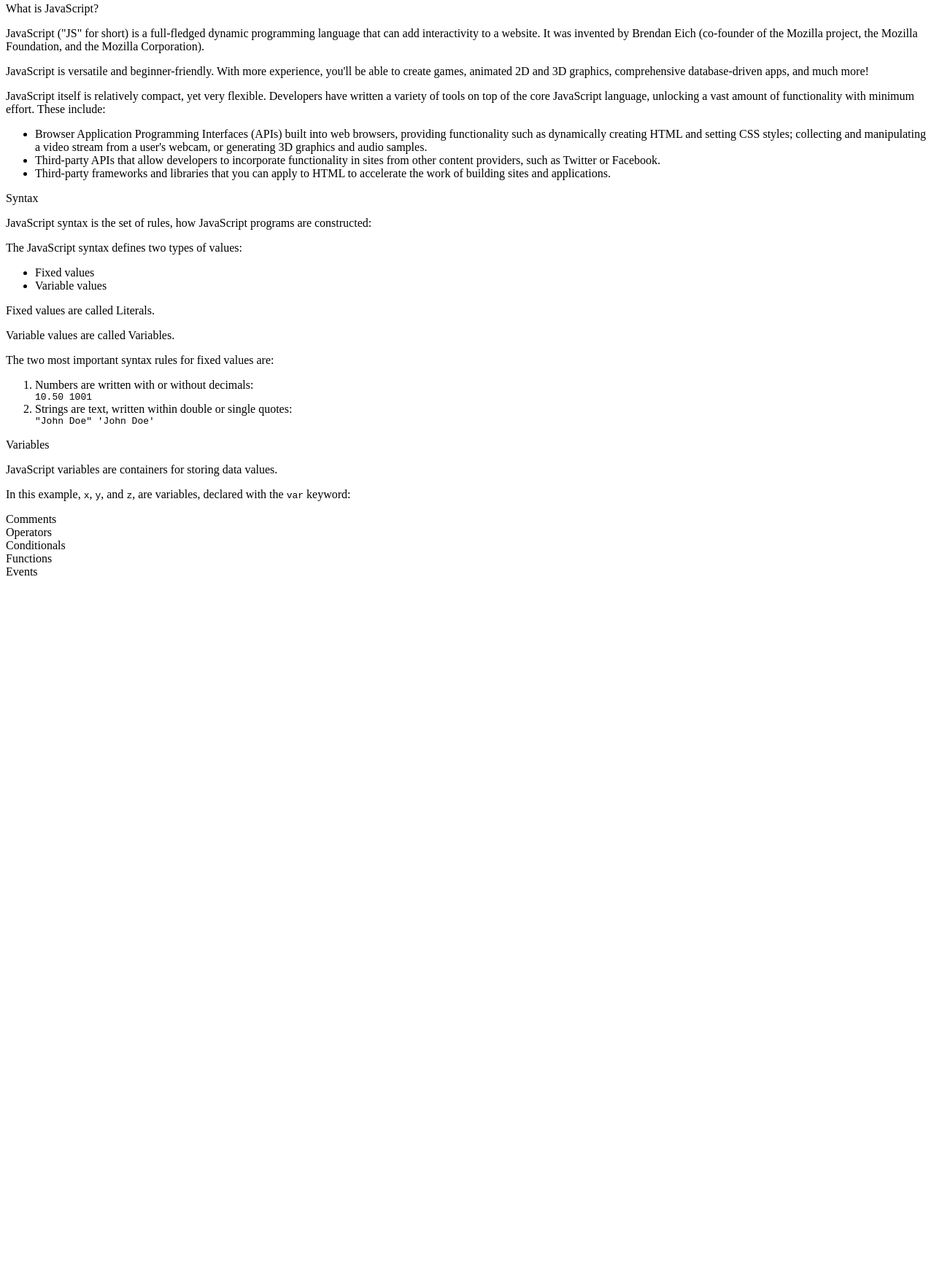
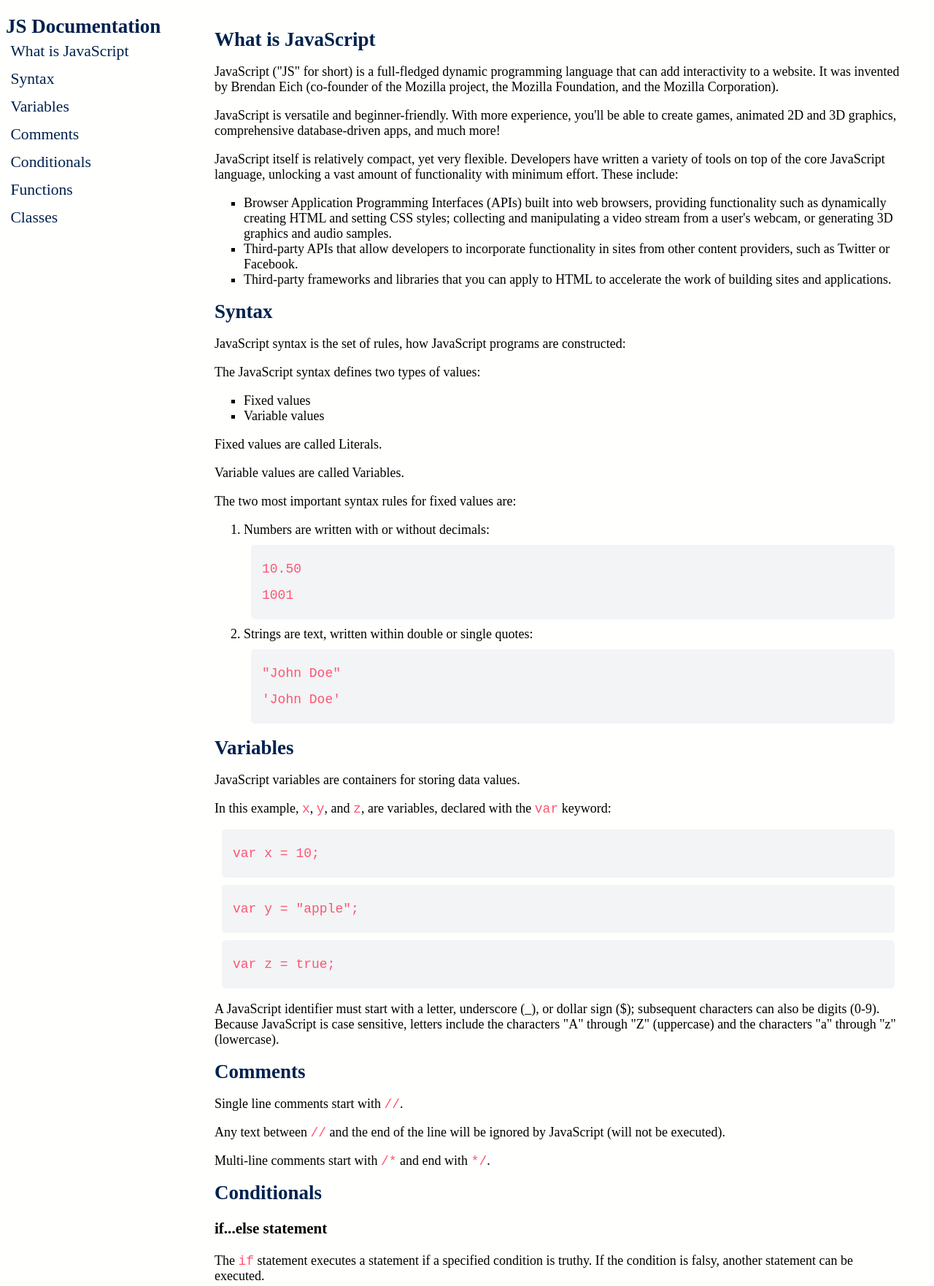
Before and after one commit to campercat/technical-documentation-page, a plain HTML site: page index.html in a window 1280 px wide. Shown: the part 5-1768 px from the top of the page at 73% size. Before the commit the page ends 806 px from the top, so only its background shows below. Drawn offline with Linux system fonts and the light colour scheme.

Commit message:
add content and stylings

```diff
--- a/index.html
+++ b/index.html
@@ -1,22 +1,55 @@
-<script src="https://cdn.freecodecamp.org/testable-projects-fcc/v1/bundle.js"></script>
+<!DOCTYPE html>
+<html lang="en">
+
+<head>
+  <meta charset="UTF-8">
+  <meta http-equiv="X-UA-Compatible" content="IE=edge">
+  <meta name="viewport" content="width=device-width, initial-scale=1.0">
+  <link rel="stylesheet" href="./styles.css">
+  <title>JavaScript Docs</title>
+</head>
+
+<body>
+  <nav id="navbar">
+    <header>JS Documentation</header>
+    <a href="#what_is_javascript" class="nav-link">What is JavaScript</a>
+    <a href="#syntax" class="nav-link">Syntax</a>
+    <a href="#variables" class="nav-link">Variables</a>
+    <a href="#comments" class="nav-link">Comments</a>
+    <a href="#conditionals" class="nav-link">Conditionals</a>
+    <a href="#functions" class="nav-link">Functions</a>
+    <a href="#classes" class="nav-link">Classes</a>
+  </nav>
 
   <main id="main-doc">
-  <section class="main-section" id="introduction">
-    <header>What is JavaScript?</header>
-    <p>JavaScript ("JS" for short) is a full-fledged dynamic programming language that can add interactivity to a website. It was invented by Brendan Eich (co-founder of the Mozilla project, the Mozilla Foundation, and the Mozilla Corporation).</p>
+    <section class="main-section" id="what_is_javascript">
+      <header>What is JavaScript</header>
+      <p>
+        JavaScript ("JS" for short) is a full-fledged dynamic programming language that can add interactivity to a website. It was invented by Brendan Eich (co-founder of the Mozilla project, the Mozilla Foundation, and the Mozilla Corporation).
+      </p>
+      <p>
+        JavaScript is versatile and beginner-friendly. With more experience, you'll be able to create games, animated 2D and 3D graphics, comprehensive database-driven apps, and much more!
+      </p>
+      <p>
+        JavaScript itself is relatively compact, yet very flexible. Developers have written a variety of tools on top of the core JavaScript language, unlocking a vast amount of functionality with minimum effort. These include:
+      </p>
+      <ul>
+        <li>
+          Browser Application Programming Interfaces (APIs) built into web browsers, providing functionality such as dynamically creating HTML and setting CSS styles; collecting and manipulating a video stream from a user's webcam, or generating 3D graphics and audio samples.
+        </li>
+        <li>
+          Third-party APIs that allow developers to incorporate functionality in sites from other content providers, such as Twitter or Facebook.
+        </li>
+        <li>
+          Third-party frameworks and libraries that you can apply to HTML to accelerate the work of building sites and applications.
+        </li>
+      </ul>
+    </section>
 
-<p>JavaScript is versatile and beginner-friendly. With more experience, you'll be able to create games, animated 2D and 3D graphics, comprehensive database-driven apps, and much more!</p>
-
-<p>JavaScript itself is relatively compact, yet very flexible. Developers have written a variety of tools on top of the core JavaScript language, unlocking a vast amount of functionality with minimum effort. These include:</p>
-<ul>
-  <li>Browser Application Programming Interfaces (APIs) built into web browsers, providing functionality such as dynamically creating HTML and setting CSS styles; collecting and manipulating a video stream from a user's webcam, or generating 3D graphics and audio samples.</li>
-  <li>Third-party APIs that allow developers to incorporate functionality in sites from other content providers, such as Twitter or Facebook.</li>
-  <li>Third-party frameworks and libraries that you can apply to HTML to accelerate the work of building sites and applications.</li>
-
-  </section>
-  <section class="main-section">
+    <section class="main-section" id="syntax">
       <header>Syntax</header>
-    <p>JavaScript syntax is the set of rules, how JavaScript programs are constructed:<p>
+      <p>JavaScript syntax is the set of rules, how JavaScript programs are constructed:
+      <p>
       <p>The JavaScript syntax defines two types of values:</p>
       <ul>
         <li>Fixed values</li>
@@ -27,44 +60,78 @@
       <p>The two most important syntax rules for fixed values are:</p>
       <ol>
         <li>Numbers are written with or without decimals:</li>
-      <code class="block"
-        >10.50
+        <code class="block">10.50
             1001
           </code>
         <li>Strings are text, written within double or single quotes:</li>
-      <code class="block"
-        >"John Doe"
+        <code class="block">"John Doe"
             'John Doe'
           </code>
       </ol>
     </section>
-  <section class="main-section">
+
+    <section class="main-section" id="variables">
       <header>Variables</header>
       <p>JavaScript variables are containers for storing data values.</p>
-
-    <p>In this example, <code>x</code>, <code>y</code>, and <code>z</code>, are variables, declared with the <code>var</code> keyword:</p>
-
-
-  </section>
-  <section class="main-section">
-    <header>Comments</header>
-  </section>
-  <section class="main-section">
-    <header>Operators</header>
-  </section>
-  <section class="main-section">
-    <header>Conditionals</header>
-  </section>
-  <section class="main-section">
-    <header>Functions</header>
-  </section>
-  <section class="main-section">
-    <header>Events</header>
+      <p>In this example, <code>x</code>, <code>y</code>, and <code>z</code>, are variables, declared with the
+        <code>var</code> keyword:</p>
+        <code class="block">var x = 10;</code>
+        <code class="block">var y = "apple";</code>
+        <code class="block">var z  = true;</code>
+        <p>A JavaScript identifier must start with a letter, underscore (_), or dollar sign ($); subsequent characters can also be digits (0-9). Because JavaScript is case sensitive, letters include the characters "A" through "Z" (uppercase) and the characters "a" through "z" (lowercase).</p>
     </section>
 
-  <nav id="navbar">
-    <header></header>
-    <a class="nav-link">
-  </nav>
+    <section class="main-section" id="comments">
+      <header>Comments</header>
+      <p>Single line comments start with <code>//</code>.</p>
+      <p>Any text between <code>//</code> and the end of the line will be ignored by JavaScript (will not be executed).</p>
+      <p>Multi-line comments start with <code>/*</code> and end with <code>*/</code>.</p>
+    </section>
 
+    <section class="main-section" id="conditionals">
+      <header>Conditionals</header>
+      <h3>if...else statement</h3>
+      <p>The <code>if</code> statement executes a statement if a specified condition is truthy. If the condition is falsy, another statement can be executed.</p>
+      <code class="block">if (condition) {
+        statement1
+     } else {
+        statement2
+     }</code>
+     <p>The <code>if...else</code> statement follows the above syntax and it will execute statement1 if the condition inside the parentheses are true. However, if the condition evaluates to be false, then statement2 that is being wrapped inside of the else block will be executed instead.</p>
+     <p>the <code>if...else</code> statement is a great way to organize your logic so the program will know what path to follow based on the condition that you have provided.</p>
+     <h3>while statement</h3>
+     <p>A while statement executes its statements as long as a specified condition evaluates to true. A while statement looks as follows:</p>
+     <code class="block">while (condition) statement</code>
+     <p>If the condition becomes false, statement within the loop stops executing and control passes to the statement following the loop.</p>
+     <p>The condition test occurs before statement in the loop is executed. If the condition returns true, statement is executed and the condition is tested again. If the condition returns false, execution stops and control is passed to the statement following while.</p>
+    </section>
+
+    <section class="main-section" id="functions">
+      <header>Functions</header>
+      <p>A function definition (also called a function declaration, or function statement) consists of the function keyword, followed by:
+      </p>
+      <ul>
+        <li>The name of the function.</li>
+        <li>A list of arguments to the function, enclosed in parentheses and separated by commas.</li>
+        <li>The JavaScript statements that define the function, enclosed in curly brackets, { }.</li>
+      </ul>
+      <p>For example, the following code defines a simple function named square:</p>
+      <code class="block">function square(number) { return number * number; }</code>
+      <p>The function square takes one argument, called number. The function consists of one statement that says to return the argument of the function (that is, number) multiplied by itself. The return statement specifies the value returned by the function.</p>
+      <code class="block">return number * number;</code>
+      <p>Primitive parameters (such as a number) are passed to functions by value; the value is passed to the function, but if the function changes the value of the parameter, this change is not reflected globally or in the calling function.</p>
+    </section>
+
+    <section class="main-section" id="classes">
+      <header>Classes</header>
+      <p>Classes are a template for creating objects. They encapsulate data with code to work on that data. Classes in JS are built on prototypes but also have some syntax and semantics that are not shared with ES5 class-like semantics.</p>
+      <p>Classes are in fact "special functions", and just as you can define function expressions and function declarations, the class syntax has two components: class expressions and class declarations.</p>
+      <p>One way to define a class is using a class declaration. To declare a class, you use the class keyword with the name of the class ("Rectangle" here).</p>
+      <code class="block"> class Rectangle { classDefinition }
+      </code>
+    </section>
   </main>
+  <script src="https://cdn.freecodecamp.org/testable-projects-fcc/v1/bundle.js"></script>
+</body>
+
+</html>
--- a/styles.css
+++ b/styles.css
@@ -1,9 +1,12 @@
 :root {
   font-size: 18px;
+  background-color: #fffffe;
 }
 
 header {
   font-size: 1.5rem;
+  font-weight: bold;
+  color: #00214d;
 }
 
 ul {
@@ -18,8 +21,49 @@ code.block {
   word-break: normal;
   word-wrap: normal;
   line-height: 2;
-  background-color: #f7f7f7;
+  background-color: #f2f4f6;
   padding: 15px;
   margin: 10px;
   border-radius: 5px;
 }
+
+code {
+  color: #ff5470;
+}
+
+#navbar {
+  width: 250px;
+  height: 100%;
+  margin-top: 1em;
+  margin-right: 1em;
+  position: fixed;
+}
+
+#navbar > a {
+  font-size: 1.2rem;
+  display: block;
+  text-decoration: none;
+  color: #00214d;
+  padding: 0.3em;
+}
+
+#navbar > a:hover {
+  font-weight: bold;
+  background-color: #00ebc7;
+}
+
+#main-doc {
+  margin-left: 250px;
+  padding: 2em;
+}
+
+@media screen and (max-width: 768px) {
+  #navbar {
+    position:unset;
+    padding: 2em;
+  }
+
+  #main-doc {
+    margin: 0;
+  }
+}
```
Lines whose indentation alone changed are shown as unchanged.
